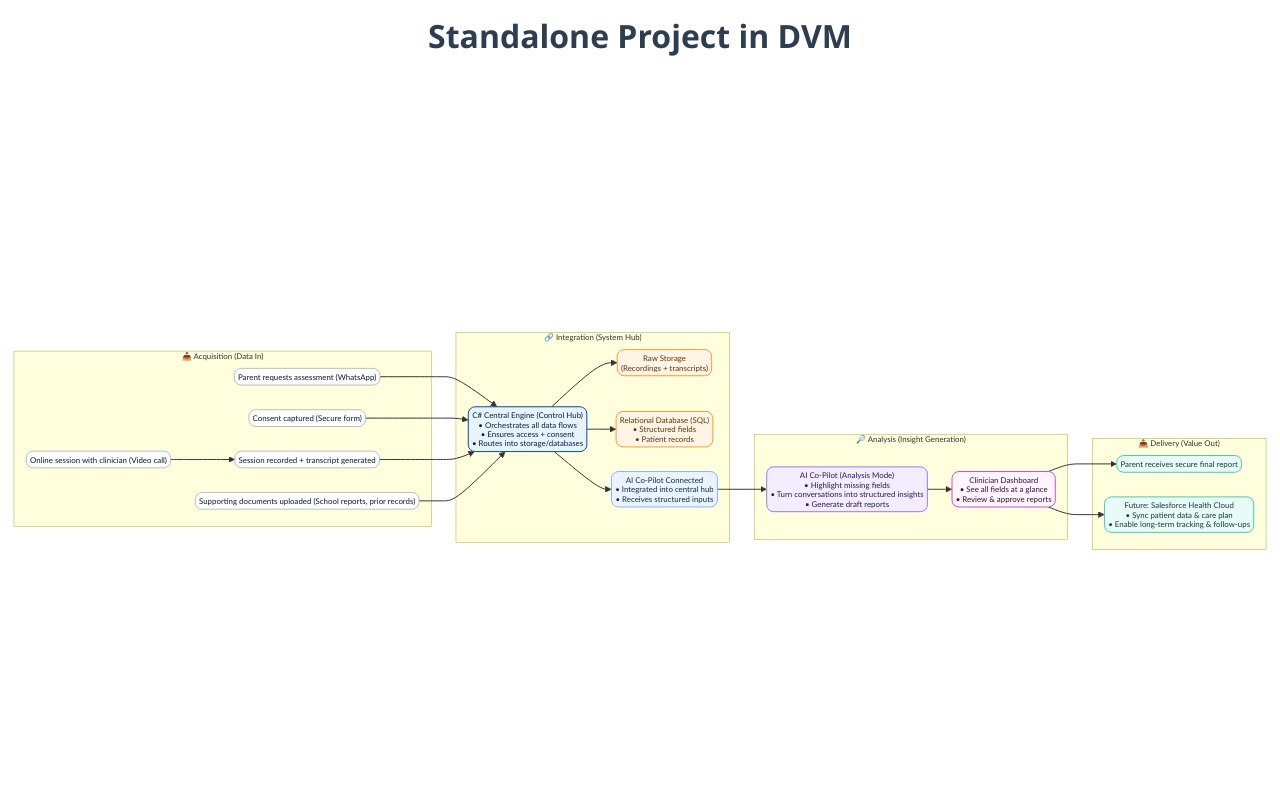
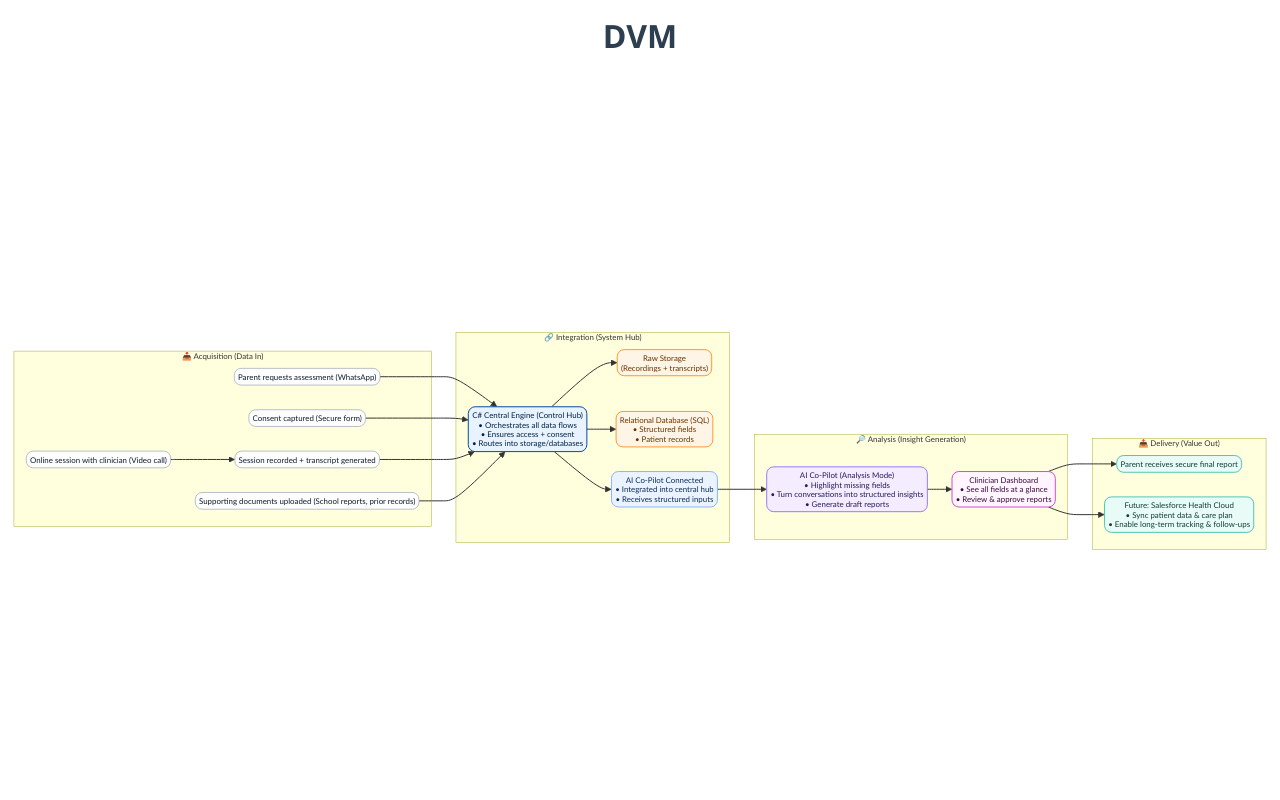
Before and after one commit to pdkv1999/primaHealth, a Python web app: template templates/dvm.html in a window 1280 px wide. Run offline with Jinja, Linux system fonts and the light colour scheme; the template is opened without the code that fills it, so the values that code supplies are empty.

Commit message:
updated code

```diff
--- a/templates/dvm.html
+++ b/templates/dvm.html
@@ -3,7 +3,7 @@
 <head>
   <meta charset="utf-8" />
   <meta name="viewport" content="width=device-width, initial-scale=1" />
-  <title>Standalone Project in DVM</title>
+  <title>DVM</title>
 
   <!-- Mermaid -->
   <script src="https://cdn.jsdelivr.net/npm/mermaid@10.9.1/dist/mermaid.min.js"></script>
@@ -54,7 +54,7 @@
 </head>
 <body>
   <header>
-    <h1>Standalone Project in DVM</h1>
+    <h1>DVM</h1>
   </header>
 
   <div id="mermaidChart">
```
